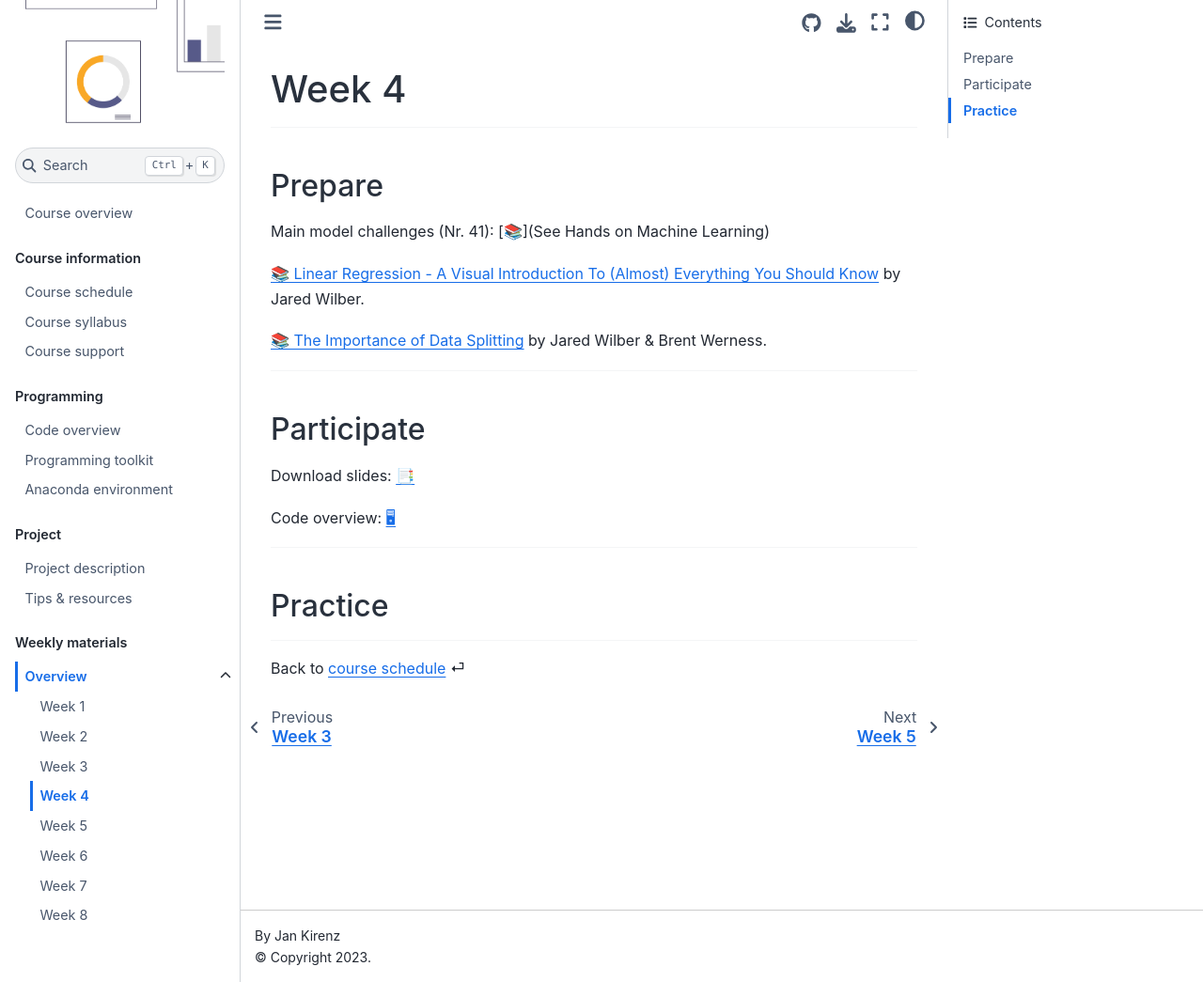
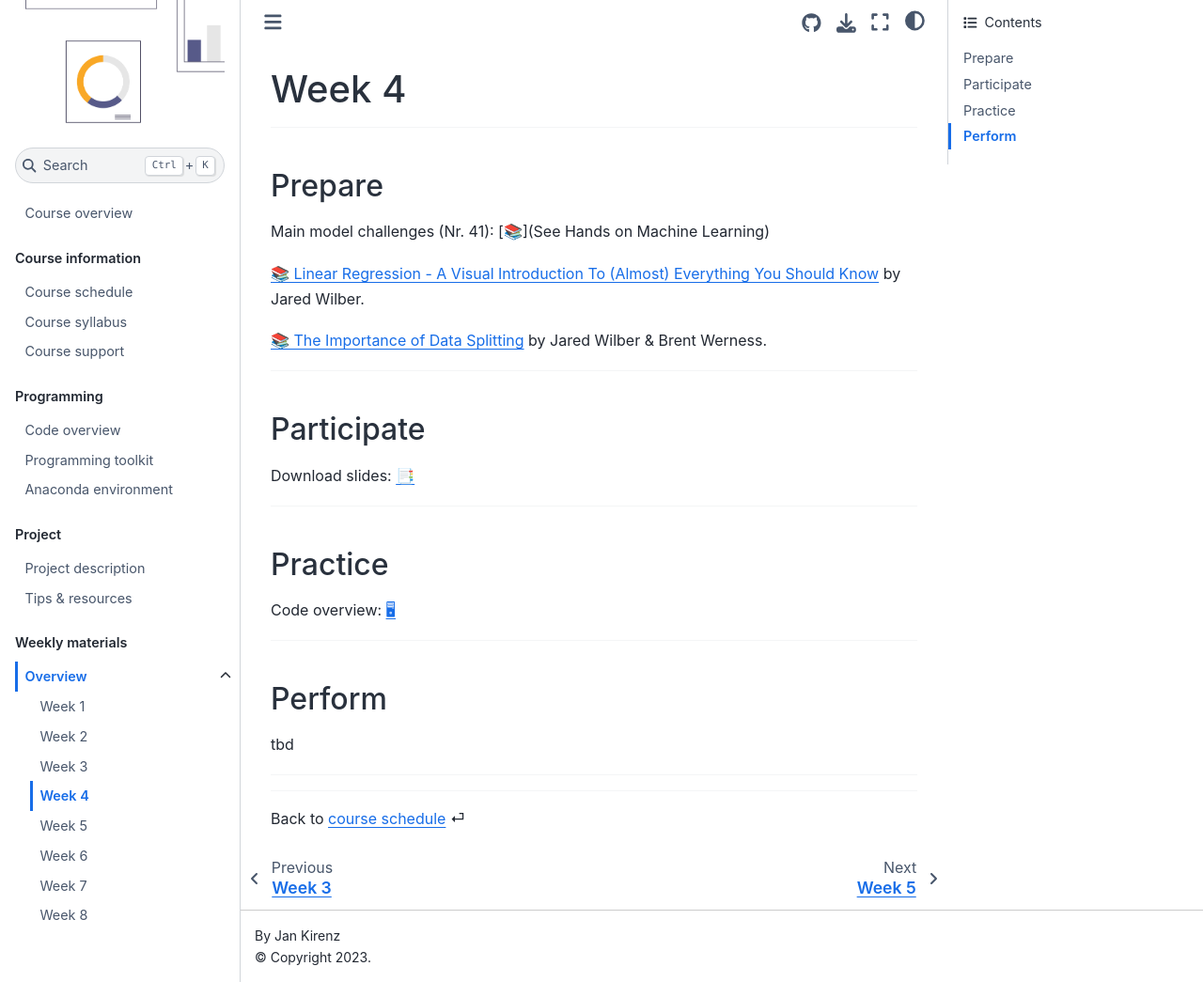
Before and after one commit to as-ws22/website, a Jupyter Book: the page built from weeks/week4.md, in a window 1280 px wide and 1045 px high. Shown: the whole window at 94% size. Built offline with Jupyter Book 1.0.4 settings and Sphinx 7.4.7 and the Sphinx Book theme 1.1.4, drawn with Linux system fonts in a browser that asks for light colours; comment, search, counter and statistics services are not loaded.

Commit message:
Update week4.md

```diff
--- a/weeks/week4.md
+++ b/weeks/week4.md
@@ -31,10 +29,20 @@ Code overview: [🖥](../code/code-overview.md)
 ## Practice
 
 
+Code overview: [🖥](../code/code-overview.md)
 
+
+---
+
+(perform)=
+## Perform
+
+tbd
 
 
 
 ---
 
+---
+
 Back to [course schedule](../docs/course-schedule.md) ⏎
```
Also changed, not shown: other parts of weeks/week4.md (+0 -2 lines).
